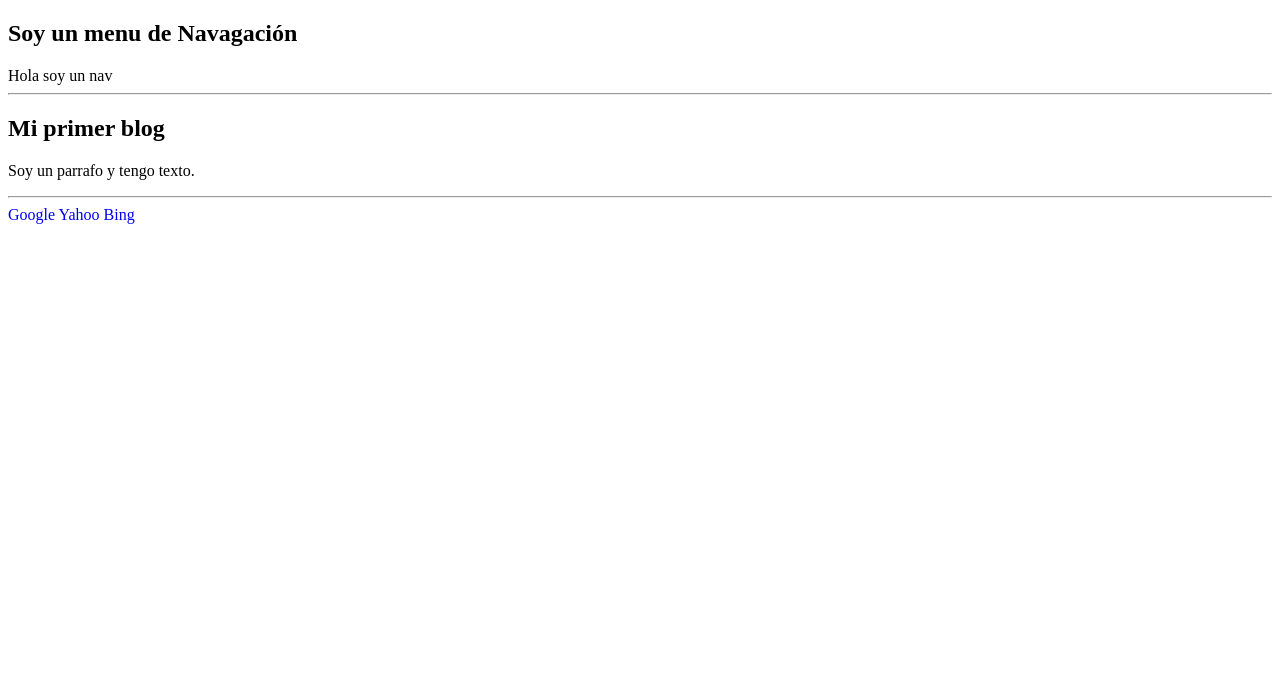
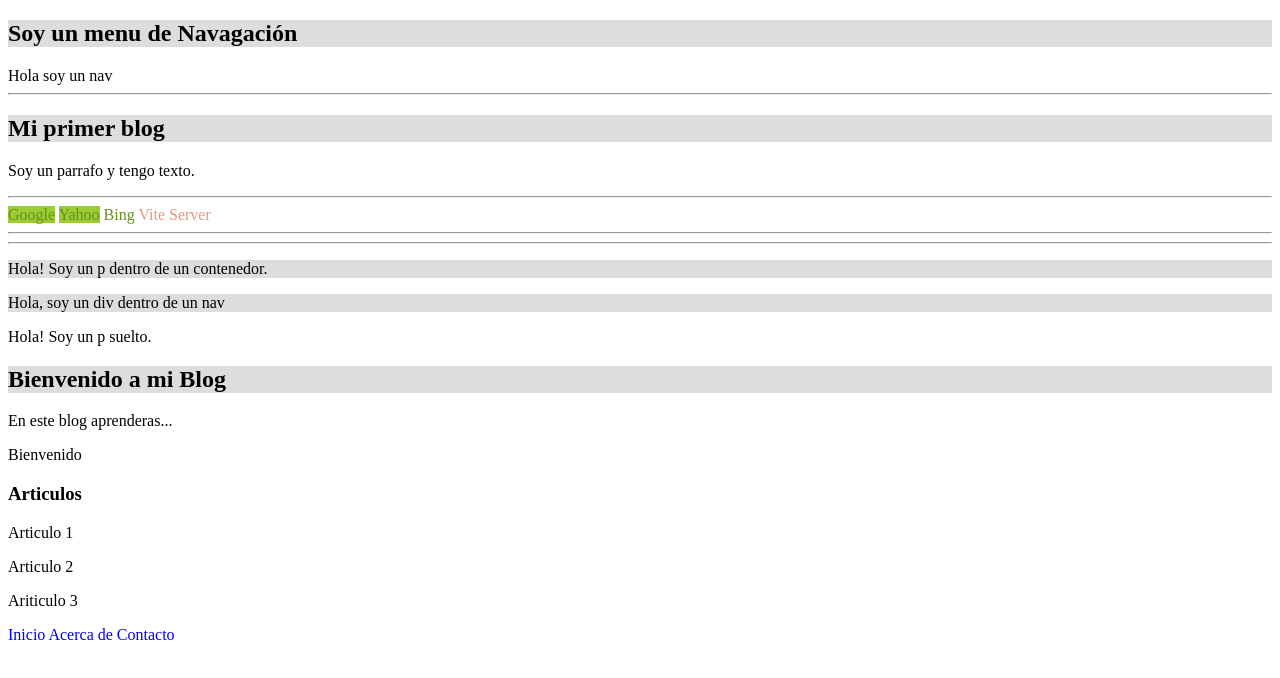
Before and after one commit to Rodrigo-Emca/EducacionIT-ProgramacionFullStack, a plain HTML site: page modulo02-maquetadorWebAvanzado/clase.07/selectores.html in a window 1280 px wide. Drawn offline with Linux system fonts and the light colour scheme.

Commit message:
clase 07 - selectores

```diff
--- a/modulo02-maquetadorWebAvanzado/clase.07/css/stylesSelectores.css
+++ b/modulo02-maquetadorWebAvanzado/clase.07/css/stylesSelectores.css
@@ -4,3 +4,25 @@
 [href] {
     text-decoration: none;
 }
+
+[href="https://google.com.ar"] {
+    color: darkred;
+}
+
+[class] {
+    background-color: #ddd;
+}
+
+/* Seleccionar todos los elmentos que comiencen con el valor del atributo que se da. */
+[href^=https] {
+    color: olivedrab;
+}
+
+/* Seleccionar todos los elementos que terminan con el valor del atributo que se da. */
+[href$="2222"] {
+    color: darksalmon;
+}
+
+[href$=".com.ar"]{
+    background-color: yellowgreen;
+}
--- a/modulo02-maquetadorWebAvanzado/clase.07/selectores.html
+++ b/modulo02-maquetadorWebAvanzado/clase.07/selectores.html
@@ -24,8 +24,44 @@
 
     <hr>
 
-    <a href="https://google.con.ar">Google</a>
+    <a href="https://google.com.ar">Google</a>
     <a href="https://yahoo.com.ar">Yahoo</a>
     <a href="https://bing.com">Bing</a>
+    <a href="htpps://localhost:2222">Vite Server</a>
+
+    <hr>
+    <hr>
+
+    <div class="contenedor">
+        <div>
+            <p>Hola! Soy un p dentro de un contenedor.</p>
+        </div>
+    </div>
+
+    <nav>
+        <div class="contenedor">Hola, soy un div dentro de un nav</div>
+    </nav>
+
+    <p>Hola! Soy un p suelto.</p>
+
+    <section>
+        <h2 class="titulo">Bienvenido a mi Blog</h2>
+        <p>En este blog aprenderas...</p>
+        <p>Bienvenido</p>
+    </section>
+
+    <aside>
+        <h3>Articulos</h3>
+        <p>Articulo 1</p>
+        <p>Articulo 2</p>
+        <p>Ariticulo 3</p>
+    </aside>
+    <footer>
+        <p></p>
+        <a href="#">Inicio</a>
+        <a href="#">Acerca de</a>
+        <a href="#">Contacto</a>
+    </footer>
+
 </body>
 </html>
```
